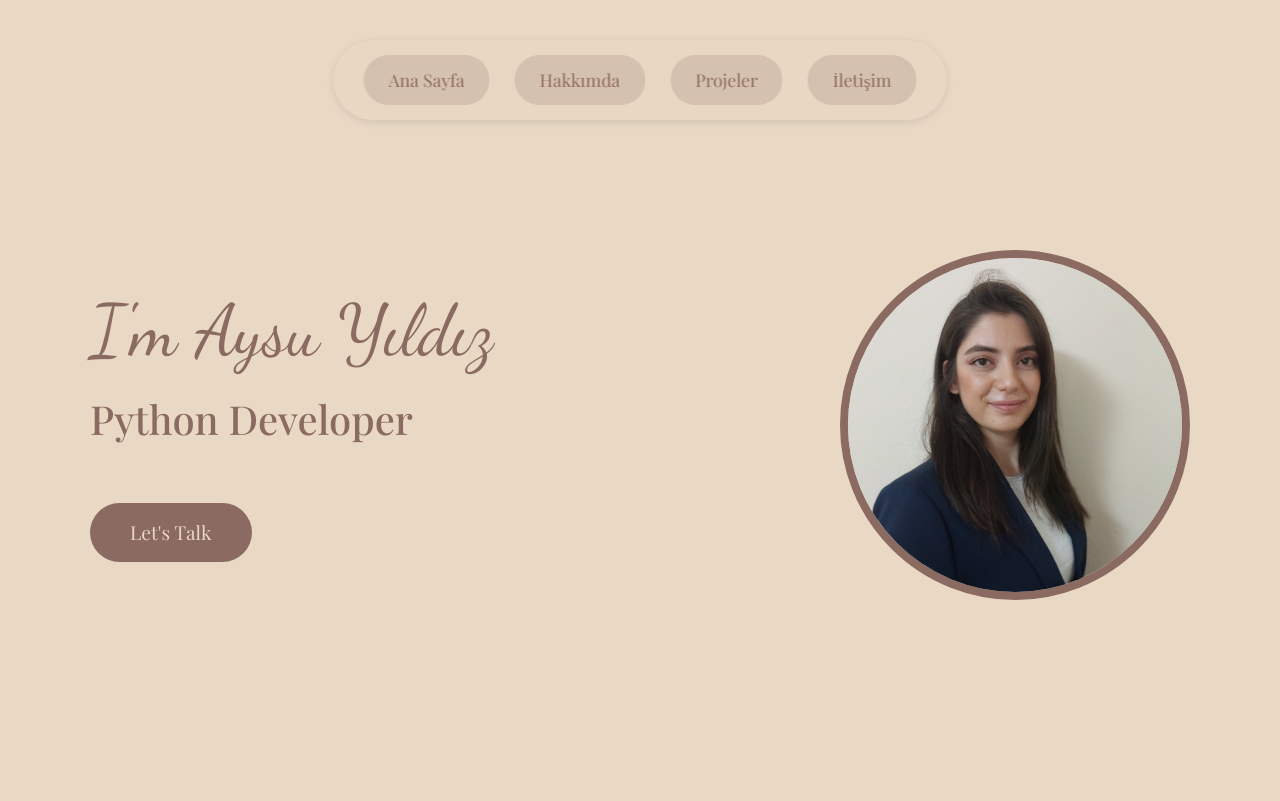
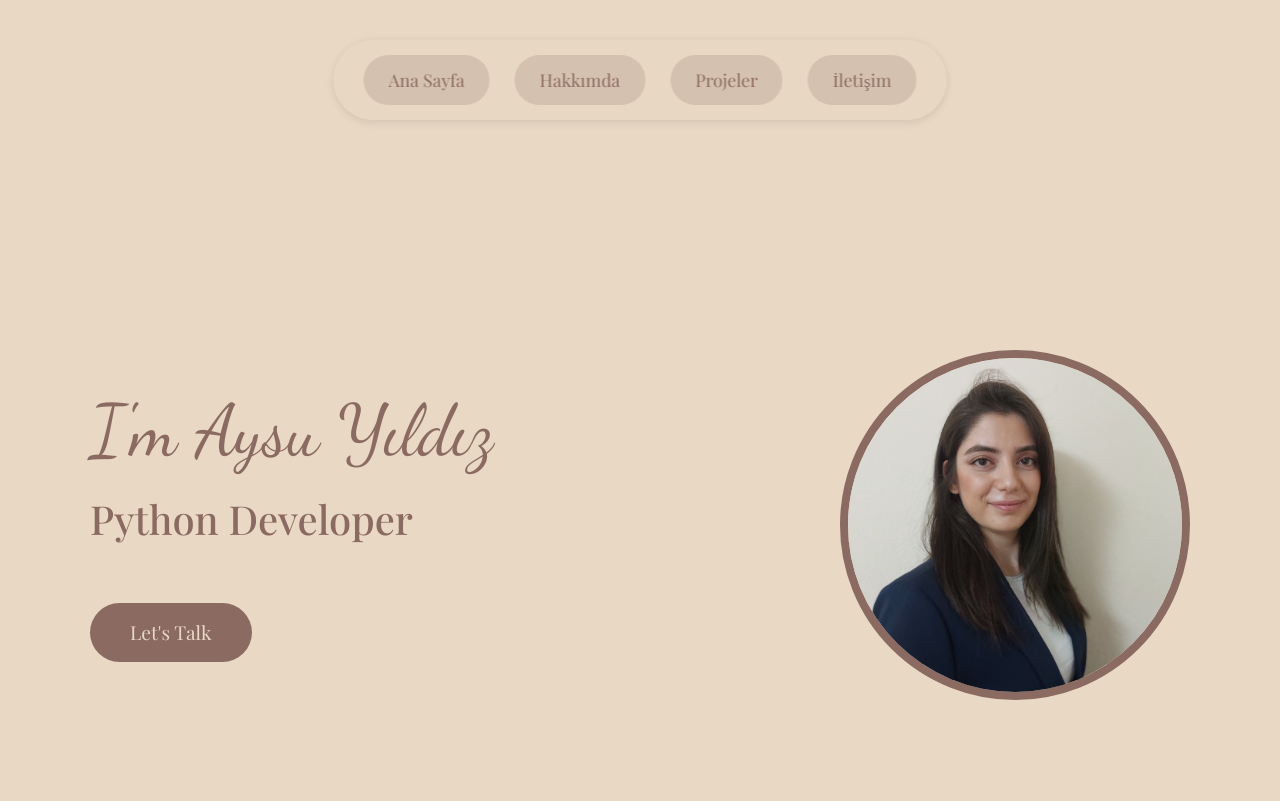
Before and after one commit to aysuyld/aysu_yildiz_, a Django app: page / in a window 1280 px wide. Shown: the top 801 px of the page. Run offline with Django 5.2, Linux system fonts and the light colour scheme; parts of the project's set-up code (start-up, migrations or seed data) failed here and were passed over.

Commit message:
update home

```diff
--- a/projects/templates/home.html
+++ b/projects/templates/home.html
@@ -41,7 +41,7 @@
             width: 100%;
             max-width: 1200px;
             padding: 0 50px;
-            margin-top: 250px; /* 150px'den 250px'e çıkardım */
+            margin-top: 350px; /* 150px'den 250px'e çıkardım */
         }
 
         .content-left {
```
